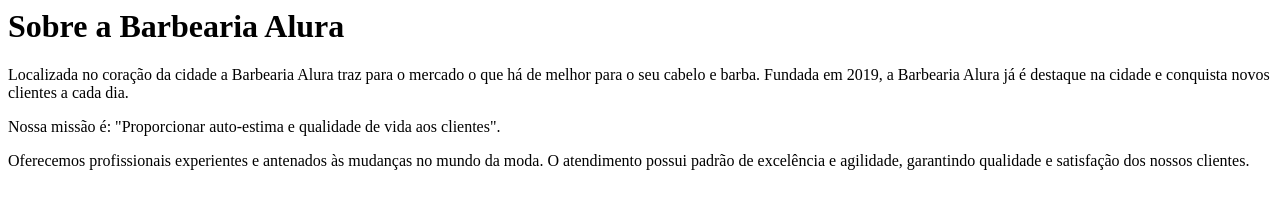
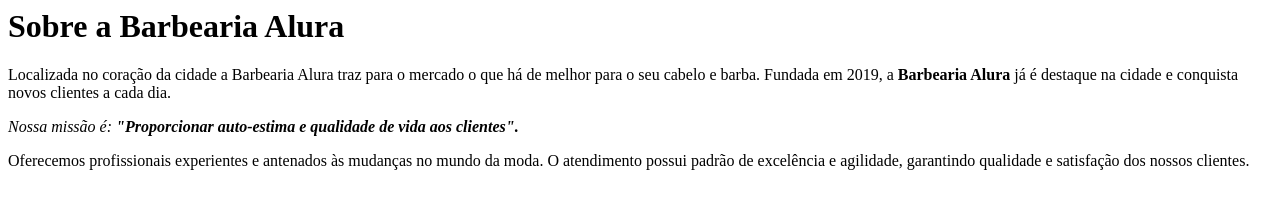
Before and after one commit to GMpatrick/TrilhaFrontEndZitrus, a plain HTML site: page HTML5eCSS3/index.html in a window 1280 px wide. Drawn offline with Linux system fonts and the light colour scheme.

Commit message:
Fim do módulo 1

```diff
--- a/HTML5eCSS3/index.html
+++ b/HTML5eCSS3/index.html
@@ -1,7 +1,7 @@
 <h1>Sobre a Barbearia Alura</h1>
 
-<p>Localizada no coração da cidade a Barbearia Alura traz para o mercado o que há de melhor para o seu cabelo e barba. Fundada em 2019, a Barbearia Alura já é destaque na cidade e conquista novos clientes a cada dia. </p>
+<p>Localizada no coração da cidade a Barbearia Alura traz para o mercado o que há de melhor para o seu cabelo e barba. Fundada em 2019, a <strong>Barbearia Alura</strong> já é destaque na cidade e conquista novos clientes a cada dia. </p>
 
-<p>Nossa missão é: "Proporcionar auto-estima e qualidade de vida aos clientes".</p>
+<p><em>Nossa missão é: <strong>"Proporcionar auto-estima e qualidade de vida aos clientes".</strong></em></p>
 
 <p>Oferecemos profissionais experientes e antenados às mudanças no mundo da moda. O atendimento possui padrão de excelência e agilidade, garantindo qualidade e satisfação dos nossos clientes.</p>
```
Also changed, not shown: HTML5eCSS3/anotacoes.txt.
